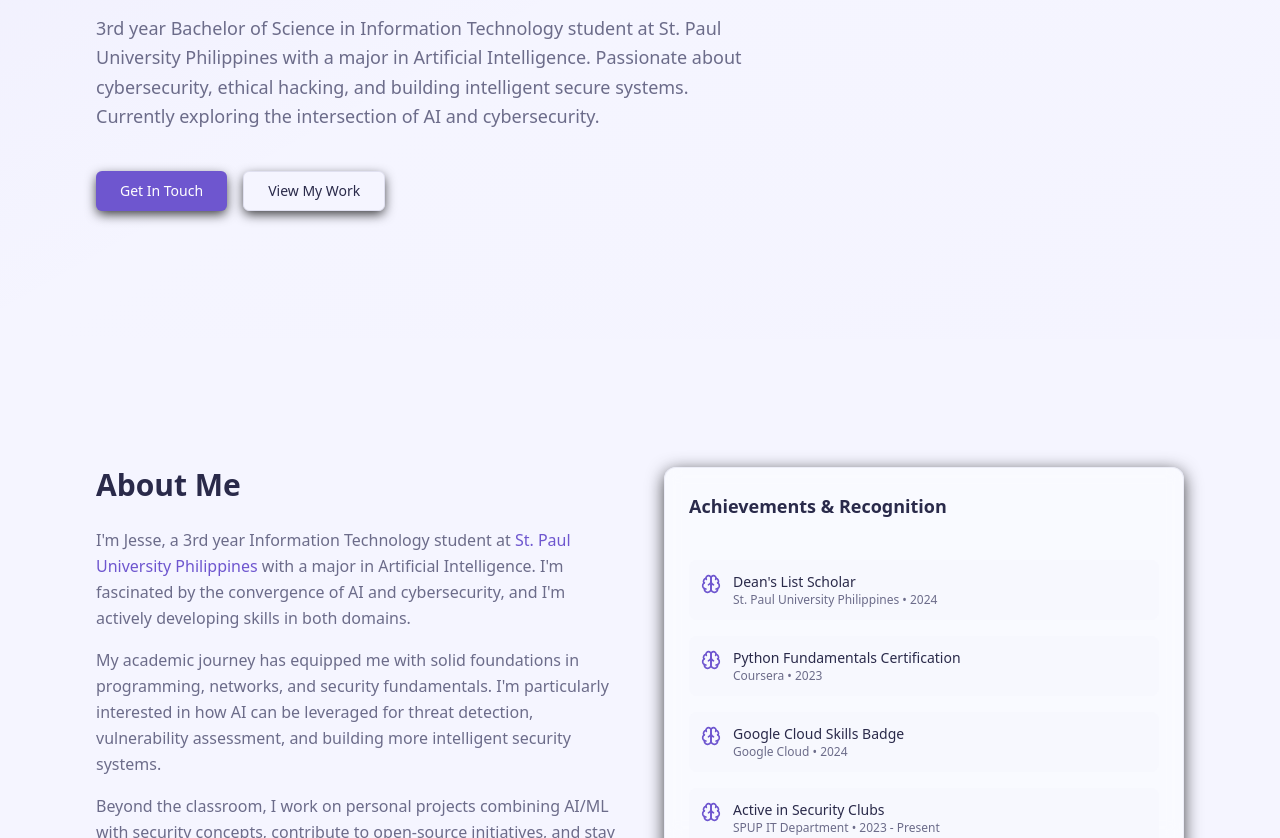
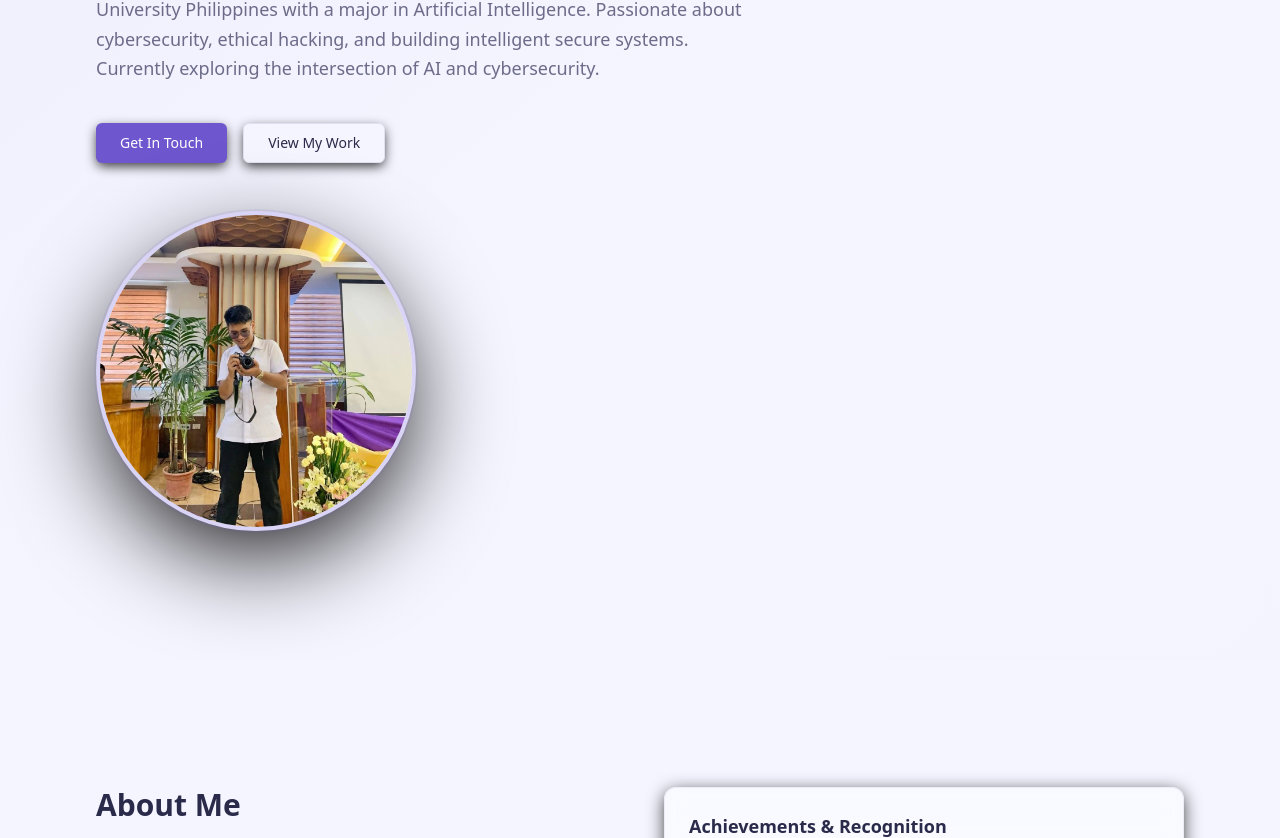
Before and after one commit to superjesseray018-pixel/Authentication, a Next.js app: page / in a window 1280 px wide. Shown: the part 455-1293 px from the top of the page. Built offline with nearby package versions, Linux system fonts and the light colour scheme; no server answers.

Commit message:
Add circular profile image to hero section on main page

```diff
--- /dev/null
+++ b/middleware.ts
@@ -0,0 +1,23 @@
+import { clerkMiddleware, createRouteMatcher } from '@clerk/nextjs/server';
+
+const isProtectedRoute = createRouteMatcher([
+  '/security(.*)',
+  '/testing(.*)',
+  '/security-plan(.*)',
+]);
+
+export default clerkMiddleware(async (auth, req) => {
+  // Protect routes that require authentication
+  if (isProtectedRoute(req)) {
+    await auth.protect();
+  }
+});
+
+export const config = {
+  matcher: [
+    // Skip Next.js internals and static files
+    '/((?!_next|[^?]*\\.(?:html?|css|js(?!on)|jpe?g|webp|png|gif|svg|ttf|woff2?|ico|csv|docx?|xlsx?|zip|webmanifest)).*)',
+    // Always run for API routes
+    '/(api|trpc)(.*)',
+  ],
+};
--- a/src/app/page.tsx
+++ b/src/app/page.tsx
@@ -2,6 +2,7 @@ import { Button } from "@/components/ui/button"
 import { Card } from "@/components/ui/card"
 import { Badge } from "@/components/ui/badge"
 import { ThemeToggle } from "@/components/theme-toggle"
+import Image from "next/image"
 import {
   Shield,
   Lock,
@@ -126,7 +127,7 @@ export default async function HomePage() {
       <section className="relative overflow-hidden py-20 lg:py-32">
         <div className="absolute inset-0 bg-gradient-to-br from-primary/5 via-transparent to-secondary/5 dark:from-primary/10 dark:via-transparent dark:to-secondary/10" />
         <div className="max-w-6xl mx-auto px-6 lg:px-8 relative">
-          <div className="max-w-3xl">
+          <div className="grid lg:grid-cols-[1fr,auto] gap-12 items-center">
             <div className="space-y-6">
               <div className="space-y-2">
                 <p className="text-sm text-primary font-mono">Hi, my name is</p>
@@ -147,6 +148,19 @@ export default async function HomePage() {
                 <Button variant="outline" size="lg" asChild>
                   <Link href="#projects">View My Work</Link>
                 </Button>
+              </div>
+            </div>
+
+            {/* Profile Image Circle */}
+            <div className="hidden lg:block">
+              <div className="relative w-80 h-80 rounded-full overflow-hidden border-4 border-primary/20 shadow-2xl ring-2 ring-primary/10">
+                <Image
+                  src="/images/profile.jpg"
+                  alt="Jesse Ray S. Lasam"
+                  fill
+                  className="object-cover"
+                  priority
+                />
               </div>
             </div>
           </div>
```
Also changed, not shown: public/images/profile.jpg (added).
